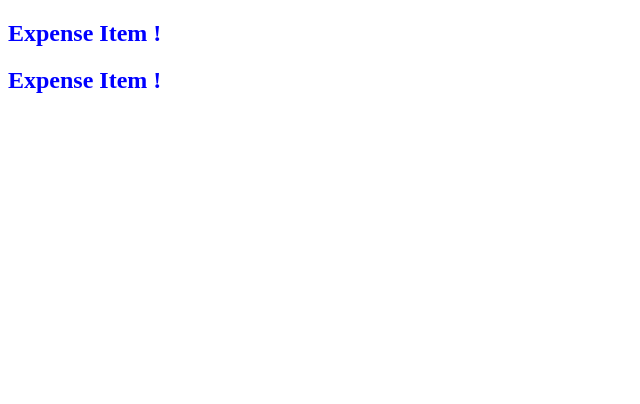
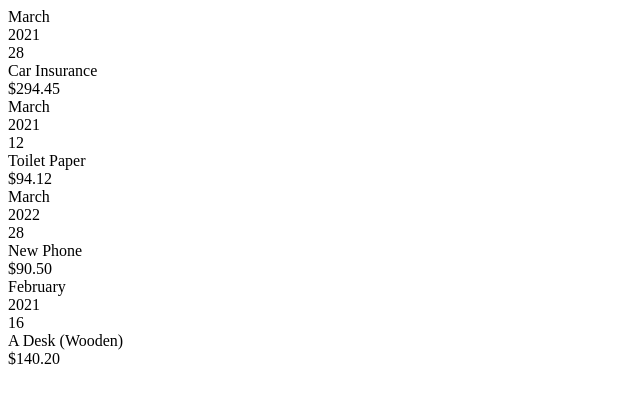
Before and after one commit to cemtaskin/react_2025, a React (Vite) app: page / in a window 1280 px wide. Shown: the top 404 px of the page, without its empty margins (0-640 px from the left). Built offline with nearby package versions, Linux system fonts and the light colour scheme.

Commit message:
Expense Item usinf props

```diff
--- a/src/App.jsx
+++ b/src/App.jsx
@@ -2,10 +2,38 @@ import "./App.css";
 import ExpenseItem from "./components/ExpenseItem";
 
 function App() {
+  const expenses = [
+    { title: "Car Insurance", amount: 294.45, date: new Date(2021, 2, 28) },
+    { title: "Toilet Paper", amount: 94.12, date: new Date(2021, 2, 12) },
+    { title: "New Phone", amount: 90.5, date: new Date(2022, 2, 28) },
+    { title: "A Desk (Wooden)", amount: 140.2, date: new Date(2021, 1, 16) },
+  ];
+
   return (
     <div>
-      <ExpenseItem></ExpenseItem>
-      <ExpenseItem></ExpenseItem>
+      <ExpenseItem
+        title={expenses[0].title}
+        date={expenses[0].date}
+        amount={expenses[0].amount}
+      ></ExpenseItem>
+
+      <ExpenseItem
+        title={expenses[1].title}
+        date={expenses[1].date}
+        amount={expenses[1].amount}
+      ></ExpenseItem>
+
+      <ExpenseItem
+        title={expenses[2].title}
+        date={expenses[2].date}
+        amount={expenses[2].amount}
+      ></ExpenseItem>
+
+      <ExpenseItem
+        title={expenses[3].title}
+        date={expenses[3].date}
+        amount={expenses[3].amount}
+      ></ExpenseItem>
     </div>
   );
 }
--- a/src/components/ExpenseItem.jsx
+++ b/src/components/ExpenseItem.jsx
@@ -1,7 +1,23 @@
 import "./ExpenseItem.css";
 
-function ExpenseItem() {
-  return <h2 style={{ color: "blue" }}>Expense Item !</h2>;
+function ExpenseItem({ date, amount, title }) {
+  const month = date.toLocaleDateString("en-US", { month: "long" });
+  const day = date.toLocaleDateString("en-US", { day: "2-digit" });
+  const year = date.getFullYear();
+
+  return (
+    <div className="expense-item">
+      <div>
+        <div>{month}</div>
+        <div>{year}</div>
+        <div>{day}</div>
+      </div>
+      <div className="expense-item__description">
+        <div>{title}</div>
+        <div className="expense-item__price">${amount.toFixed(2)}</div>
+      </div>
+    </div>
+  );
 }
 
 export default ExpenseItem;
```
